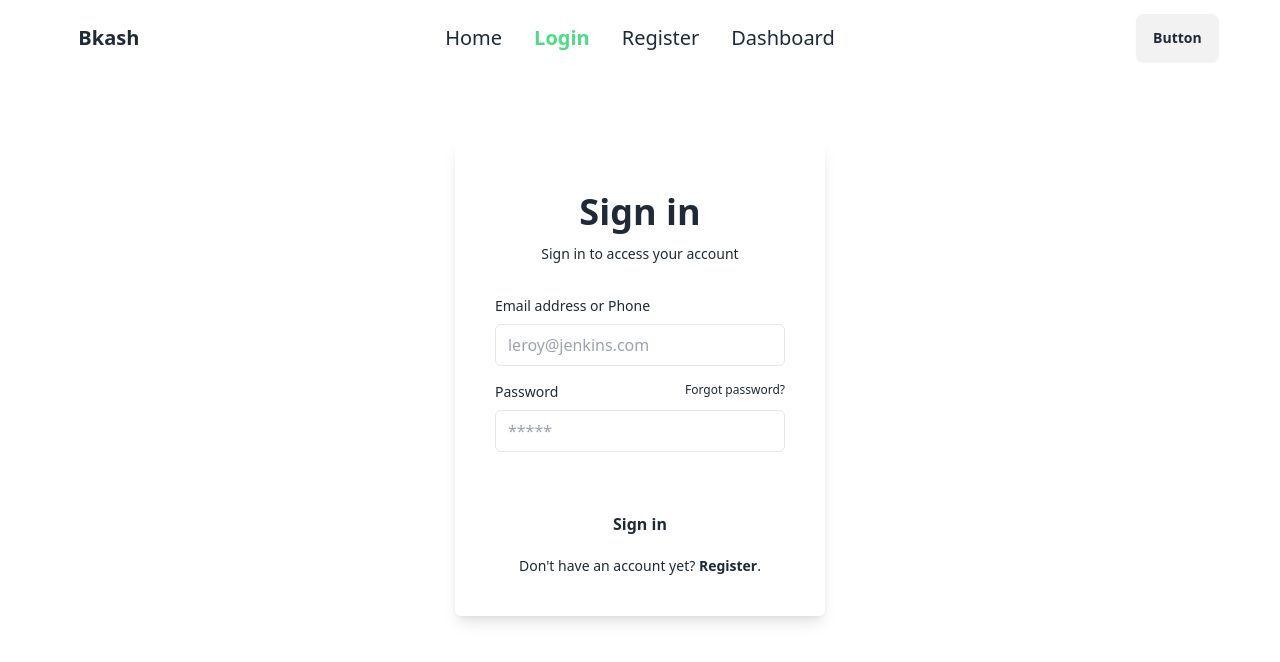
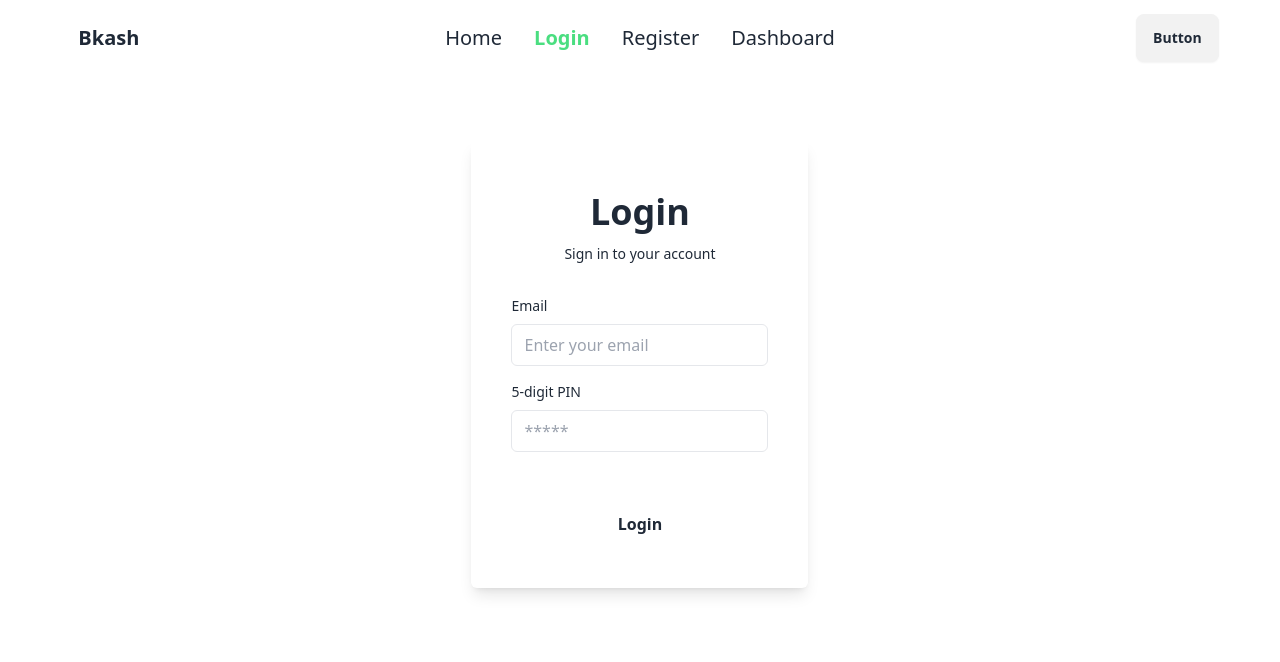
Before and after one commit to Nazrul144/job-task-client, a React (Vite) app: page /login in a window 1280 px wide. Shown: the top 662 px of the page. Built offline with nearby package versions, Linux system fonts and the light colour scheme.

Commit message:
password compared for the login page

```diff
--- a/src/pages/Login.jsx
+++ b/src/pages/Login.jsx
@@ -1,40 +1,72 @@
-import React from 'react';
-import { Link } from 'react-router-dom';
+import React, { useState } from 'react';
+import axios from 'axios';
 
 const Login = () => {
+  const [email, setEmail] = useState('');
+  const [pin, setPin] = useState('');
+  const [message, setMessage] = useState('');
+
+  const handleSubmit = async (event) => {
+    event.preventDefault();
+
+    const loginData = {
+      email,
+      pin,
+    };
+
+    try {
+      const response = await axios.post('http://localhost:5000/api/login', loginData);
+      setMessage(response.data.message);
+      // Store the JWT token in local storage or context
+      localStorage.setItem('token', response.data.token);
+    } catch (error) {
+      setMessage(error.response.data.message);
+    }
+  };
+
   return (
-        <div>
-            <div className='flex justify-center'>
+    <div className="flex justify-center">
       <div className="flex flex-col shadow-lg mt-16 max-w-md p-6 rounded-md sm:p-10 dark:bg-gray-100 dark:text-gray-800">
         <div className="mb-8 text-center">
-		<h1 className="my-3 text-4xl font-bold">Sign in</h1>
-		<p className="text-sm dark:text-gray-600">Sign in to access your account</p>
+          <h1 className="my-3 text-4xl font-bold">Login</h1>
+          <p className="text-sm dark:text-gray-600">Sign in to your account</p>
         </div>
-	<form noValidate="" action="" className="space-y-12">
+        <form onSubmit={handleSubmit} className="space-y-12">
           <div className="space-y-4">
             <div>
-				<label htmlFor="email" className="block mb-2 text-sm">Email address or Phone</label>
-				<input type="email" name="email" id="email" placeholder="leroy@jenkins.com" className="w-full px-3 py-2 border rounded-md dark:border-gray-300 dark:bg-gray-50 dark:text-gray-800" />
+              <label htmlFor="email" className="block mb-2 text-sm">Email</label>
+              <input
+                type="email"
+                name="email"
+                id="email"
+                value={email}
+                onChange={(e) => setEmail(e.target.value)}
+                placeholder="Enter your email"
+                className="w-full px-3 py-2 border rounded-md dark:border-gray-300 dark:bg-gray-50 dark:text-gray-800"
+                required
+              />
             </div>
             <div>
-				<div className="flex justify-between mb-2">
-					<label htmlFor="password" className="text-sm">Password</label>
-					<a rel="noopener noreferrer" href="#" className="text-xs hover:underline dark:text-gray-600">Forgot password?</a>
-				</div>
-				<input type="password" name="password" id="password" placeholder="*****" className="w-full px-3 py-2 border rounded-md dark:border-gray-300 dark:bg-gray-50 dark:text-gray-800" />
+              <label htmlFor="pin" className="block mb-2 text-sm">5-digit PIN</label>
+              <input
+                type="password"
+                name="pin"
+                id="pin"
+                value={pin}
+                onChange={(e) => setPin(e.target.value)}
+                placeholder="*****"
+                className="w-full px-3 py-2 border rounded-md dark:border-gray-300 dark:bg-gray-50 dark:text-gray-800"
+                required
+              />
             </div>
           </div>
           <div className="space-y-2">
             <div>
-				<button type="button" className="w-full px-8 py-3 font-semibold rounded-md dark:bg-violet-600 dark:text-gray-50">Sign in</button>
+              <button type="submit" className="w-full px-8 py-3 font-semibold rounded-md dark:bg-violet-600 dark:text-gray-50">Login</button>
             </div>
-			<p className="px-6 text-sm text-center dark:text-gray-600">Don't have an account yet?
-            <Link to='/register'> <button rel="noopener noreferrer" href="#" className="hover:underline dark:text-violet-600 font-bold">Register</button>.
-            </Link>
-			</p>
+            {message && <p className="text-center text-green-500">{message}</p>}
           </div>
         </form>
-</div>
       </div>
     </div>
   );
```
Lines whose indentation alone changed are shown as unchanged.
